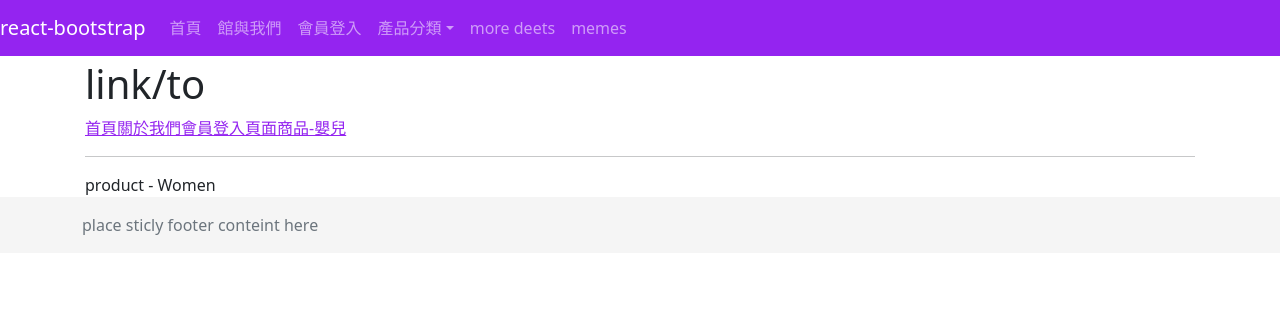
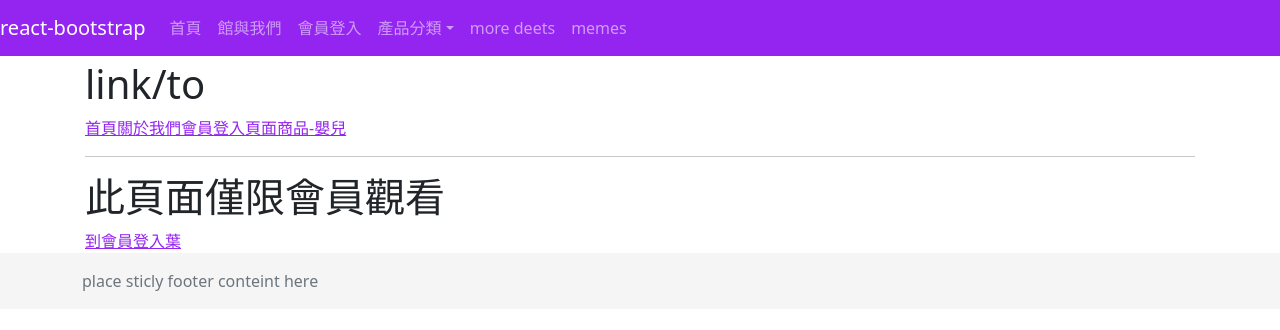
Before and after one commit to esw4soft/react_practice2, a React (Create React App) app: page /product/women in a window 1280 px wide. Shown: the top 330 px of the page. Built offline with nearby package versions, Linux system fonts and the light colour scheme.

Commit message:
保護頁面(登入狀態)

```diff
--- a/src/App.js
+++ b/src/App.js
@@ -68,11 +68,14 @@ function App() {
               </Route>
 
               <Route path="/product/women">
-                <ProductWomen />
+                <ProductWomen isAuth={isAuth} />
               </Route>
 
               <Route exact path="/">
                 <Home isAuth={isAuth} />
+              </Route>
+              <Route path="*">
+                <NotFoundPage />
               </Route>
             </Switch>
             {/* end路油表 */}
--- a/src/pages/Login.js
+++ b/src/pages/Login.js
@@ -165,6 +165,9 @@ function Login(props) {
         純粹(pure)函式 與 不純粹(impure)函式
         兩者來區分，但這不光只有無副作用的差異，還有其他的條件。
       </p>
+      <button onClick={() => props.history.push('/about')}>
+        關於我們
+      </button>
     </>
   )
 }
--- a/src/pages/ProductWomen.js
+++ b/src/pages/ProductWomen.js
@@ -1,7 +1,24 @@
 import React from 'react'
+import { Redirect, Link } from 'react-router-dom'
 
 const ProductWomen = (props) => {
-  return <>product - Women</>
+  // 從app元件得到兩個屬性ˋ解構出來
+  const { isAuth } = props
+  if (isAuth === false) {
+    return (
+      <>
+        {/* <Redirect to='/login' /> */}
+        <h1>此頁面僅限會員觀看</h1>
+        <Link to="/login">到會員登入葉</Link>
+      </>
+    )
+  }
+
+  return (
+    <>
+      <h1>產品 woman女性 (會員登入後)</h1>
+    </>
+  )
 }
 
 export default ProductWomen
```
